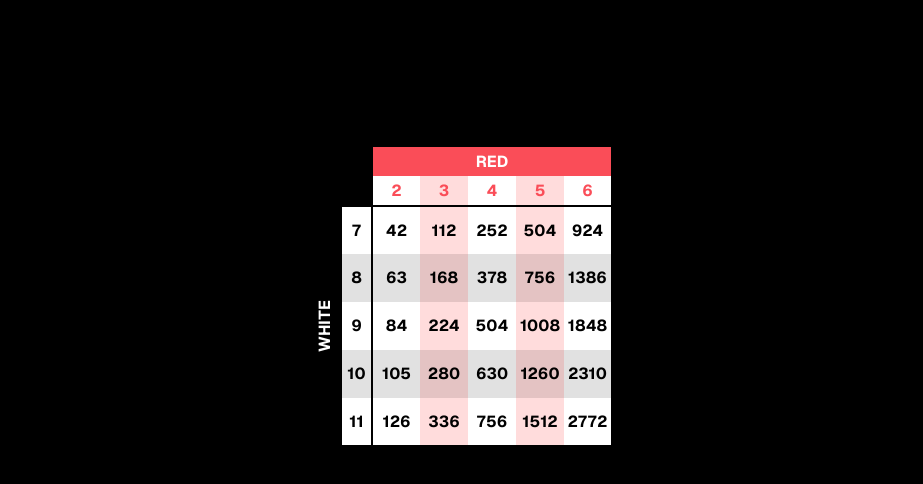
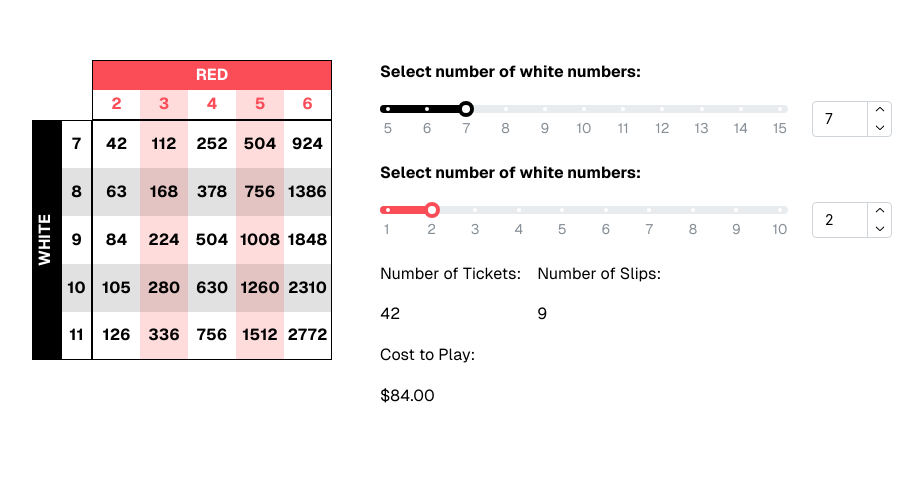
Before and after one commit to dreydyl/lotto-ticket-printer, a Next.js app: page / in a window 1280 px wide. Shown: the part 104-588 px from the top of the page, without its empty margins (178-1101 px from the left). Built offline with nearby package versions, Linux system fonts and the light colour scheme.

Commit message:
Section 1

```diff
--- a/next.config.mjs
+++ b/next.config.mjs
@@ -1,4 +1,8 @@
 /** @type {import('next').NextConfig} */
-const nextConfig = {};
+const nextConfig = {
+    experimental: {
+      optimizePackageImports: ['@mantine/core', '@mantine/hooks'],
+    },
+};
 
 export default nextConfig;
--- a/src/app/layout.tsx
+++ b/src/app/layout.tsx
@@ -1,6 +1,8 @@
 import type { Metadata } from "next";
 import localFont from "next/font/local";
 import "./globals.css";
+import '@mantine/core/styles.css';
+import { ColorSchemeScript, MantineProvider } from "@mantine/core";
 
 const geistSans = localFont({
   src: "./fonts/GeistVF.woff",
@@ -25,10 +27,15 @@ export default function RootLayout({
 }>) {
   return (
     <html lang="en">
+      <head>
+        <ColorSchemeScript />
+      </head>
       <body
         className={`${geistSans.variable} ${geistMono.variable} antialiased`}
       >
-        {children}
+        <MantineProvider>
+          {children}
+        </MantineProvider>
       </body>
     </html>
   );
--- a/src/app/page.tsx
+++ b/src/app/page.tsx
@@ -1,11 +1,93 @@
+'use client'
+
 import Chart from "@/components/chart";
-import Image from "next/image";
+import { useEffect, useState } from "react";
+import Image from 'next/image';
+import { Button, NumberInput, Slider } from "@mantine/core";
+import { combinations } from "@/functions/math";
+
+
+import DownArrow from "../assets/DownArrow.svg";
+import NumberSelector from "@/components/numberSelector";
+
+const dollar = new Intl.NumberFormat('en-US', {
+  style: 'currency',
+  currency: 'USD'
+});
 
 export default function Home() {
+  const [numWhites, setNumWhites] = useState<string | number>(7);
+  const [numReds, setNumReds] = useState<string | number>(2);
+
+  const [advancedOptionsOpen, setAdvancedOptionsOpen] = useState(false);
+
+  /**
+   * Calculate number of tickets and number of slips
+   * tickets = C(numWhites 5) * numReds
+   * slips = ceil(tickets / 5)
+   * costToPlay = tickets * 2
+   */
+  const tickets = combinations(numWhites as number, 5)! * (numReds as number);
+  const slips = Math.ceil(tickets / 5);
+  const costToPlay = tickets * 2;
+
   return (
     <div className="grid grid-rows-[20px_1fr_20px] items-center justify-items-center min-h-screen p-8 pb-20 gap-16 sm:p-20 font-[family-name:var(--font-geist-sans)]">
-      <main className="flex flex-col gap-8 row-start-2 items-center sm:items-start">
-        <Chart />
+      <main className="flex flex-col gap-24 row-start-2 items-center place-self-stretch sm:items-start">
+        <div className="flex flex-row gap-12 place-content-center place-self-stretch flex-wrap">
+          <div className="flex">
+            <Chart />
+          </div>
+          <div className="flex flex-col gap-6 flex-1 min-w-80 max-w-[32rem] place-self-stretch">
+            {/* Options */}
+            <div className="flex flex-col gap-6 place-self-stretch">
+              {/* White Numbers */}
+              <NumberSelector
+                state={numWhites}
+                setState={setNumWhites}
+                min={5}
+                max={15}
+                step={1}
+                color="rgba(0, 0, 0, 1)" />
+              {/* Red Numbers */}
+              <NumberSelector
+                state={numReds}
+                setState={setNumReds}
+                min={1}
+                max={10}
+                step={1}
+                color="rgba(250, 77, 88, 1)" />
+              {/* Advanced Options */}
+              {/* <Button
+                variant="outline"
+                color="rgba(54, 54, 54, 1)"
+                rightSection={<Image
+                  alt=''
+                  src={DownArrow}
+                  width={20}
+                  height={20}
+                  className={advancedOptionsOpen ? "rotate-180" : ""} />}
+                onClick={() => { setAdvancedOptionsOpen(!advancedOptionsOpen) }}>Advanced Options</Button> */}
+            </div>
+            {/* Cost Preview */}
+            <div className="flex flex-col place-self-stretch gap-4">
+              <div className="flex flex-row place-self-stretch gap-4">
+                <div className="flex flex-col place-self-stretch gap-4">
+                  <p>Number of Tickets:</p>
+                  <p>{tickets}</p>
+                </div>
+                <div className="flex flex-col place-self-stretch gap-4">
+                  <p>Number of Slips:</p>
+                  <p>{slips}</p>
+                </div>
+              </div>
+              <div className="flex flex-col place-self-stretch gap-4">
+                <p>Cost to Play:</p>
+                <p>{dollar.format(costToPlay)}</p>
+              </div>
+            </div>
+          </div>
+        </div>
       </main>
     </div>
   );
--- /dev/null
+++ b/src/components/numberSelector.tsx
@@ -0,0 +1,38 @@
+import { Button, NumberInput, Slider } from "@mantine/core";
+
+export default function NumberSelector(props: any) {
+    const {
+        state,
+        setState,
+        min,
+        max,
+        step,
+        color
+    } = props;
+
+    return (
+
+        <div className="flex flex-col place-self-stretch gap-4">
+            <p className="text-black font-bold">Select number of white numbers:</p>
+            <div className="flex flex-row gap-6">
+                <div className="flex-1">
+                    <Slider color={color}
+                        min={min}
+                        max={max}
+                        step={step}
+                        value={state as number}
+                        onChange={setState}
+                        marks={Array.from({ length: max - min + 1 }, (_, i) => {
+                            return { value: i + min, label: i + min }
+                        })}
+                    />
+                </div>
+                <div className="w-20">
+                    <NumberInput value={state} onChange={setState}
+                        min={min}
+                        max={max}></NumberInput>
+                </div>
+            </div>
+        </div>
+    )
+}
```
Also changed, not shown: package.json (+8 -5 lines), src/assets/DownArrow.svg (added), 1 other file (tests, documents, lock files or other folders).
